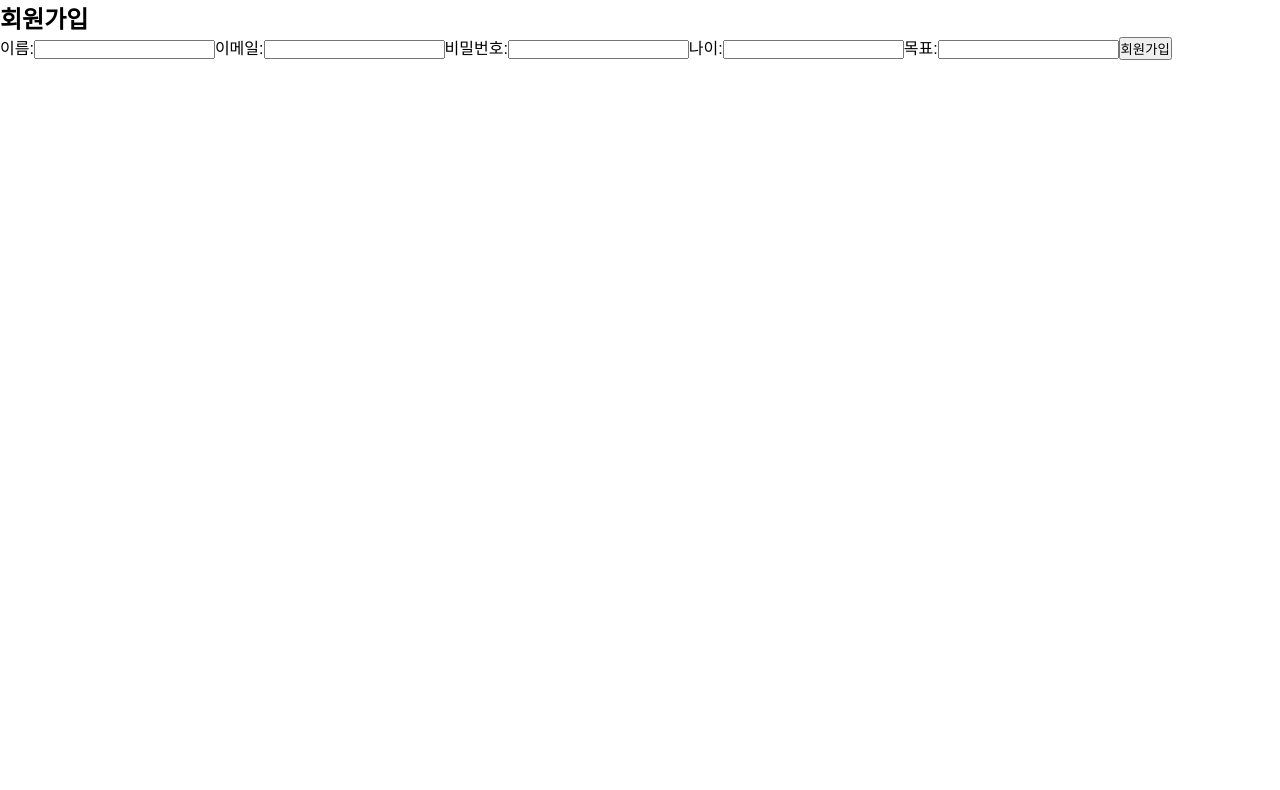
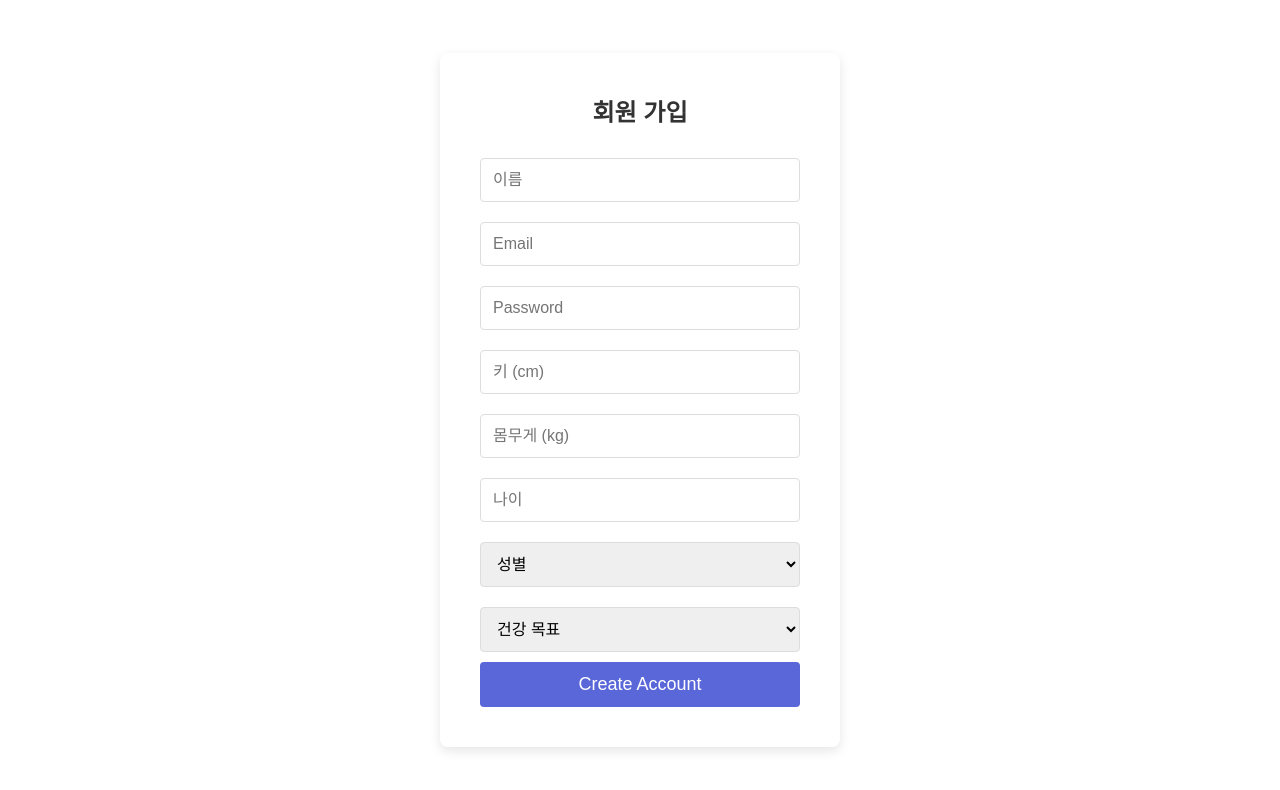
Before and after one commit to jklee3409/HealtManagement_Frontend, a React (Create React App) app: page /signup in a window 1280 px wide. Shown: the top 790 px of the page. Built offline with nearby package versions, Linux system fonts and the light colour scheme.

Commit message:
feat(registerpage): 회원가입 페이지 및 기능 구현

```diff
--- a/package.json
+++ b/package.json
@@ -11,6 +11,7 @@
     "react-dom": "^18.3.1",
     "react-router-dom": "^6.28.0",
     "react-scripts": "5.0.1",
+    "styled-components": "^6.1.13",
     "web-vitals": "^2.1.4"
   },
   "scripts": {
--- a/src/pages/HomePage.css
+++ b/src/pages/HomePage.css
@@ -12,7 +12,7 @@
   flex-direction: column;
   align-items: center;
   justify-content: center;
-  height: 100vh;
+  height: 10;
   padding: 20px;
 }
 
@@ -22,7 +22,7 @@
   justify-content: space-between;
   width: 100%;
   padding: 10px 20px;
-  background-color: #2A9D8F;
+  background-color: #8B5DFF;
   color: #fff;
   align-items: center;
 }
@@ -46,8 +46,8 @@
 .auth-buttons .button {
   margin-left: 15px;
   padding: 10px 15px;
-  background-color: #264653;
-  color: #fff;
+  background-color: #FFF8DE;
+  color: #563A9C;
   text-decoration: none;
   border-radius: 5px;
   font-weight: bold;
@@ -84,7 +84,7 @@
 .feature-box {
   width: 250px;
   padding: 20px;
-  background-color: #E9C46A;
+  background-color: #CB9DF0;
   border-radius: 8px;
   color: #fff;
   box-shadow: 0 4px 8px rgba(0, 0, 0, 0.2);
--- a/src/pages/HomePage.js
+++ b/src/pages/HomePage.js
@@ -9,7 +9,7 @@ function HomePage() {
             <header className="header">
                 <div className="logo-container">
                     <img src="/logo.png" alt="Service Logo" className="logo" />
-                    <h1 className="service-name">Health Management Service</h1>
+                    <h1 className="service-name">AI 건강 관리 서비스</h1>
                 </div>
                 <div className="auth-buttons">
                     <Link to="/login" className="button">로그인</Link>
@@ -21,7 +21,7 @@ function HomePage() {
             <main className="main-content">
                 <section className="intro">
                     <h2>건강 관리, 이젠 간편하게</h2>
-                    <p>당신의 건강 목표를 설정하고 매일 기록해보세요. 맞춤형 운동 및 식단 계획으로 건강한 삶을 이어가세요.</p>
+                    <p>당신의 목표를 설정하고 매일 기록해보세요. 맞춤형 운동 및 식단 계획으로 건강한 삶을 이어가세요.</p>
                 </section>
                 <section className="features">
                     <div className="feature-box">
--- a/src/pages/LoginPage.js
+++ b/src/pages/LoginPage.js
@@ -4,7 +4,7 @@ import { useNavigate } from 'react-router-dom';
 
 function LoginPage() {
   const [email, setEmail] = useState('');
-  const [password, setPAssword] = useState('');
+  const [password, setPassword] = useState('');
   const navigate = useNavigate();
 
   const handleSubmit = async (e) => {
--- a/src/pages/RegisterPage.js
+++ b/src/pages/RegisterPage.js
@@ -1,60 +1,160 @@
-// src/pages/RegisterPage.js
 import React, { useState } from 'react';
+import styled from 'styled-components';
 import axios from 'axios';
 import { useNavigate } from 'react-router-dom';
 
-function RegisterPage() {
-  const [email, setEmail] = useState('');
-  const [password, setPassword] = useState('');
-  const [name, setName] = useState('');
-  const [age, setAge] = useState('');
-  const [goal, setGoal] = useState('');
+const SignupContainer = styled.div`
+  display: flex;
+  justify-content: center;
+  align-items: center;
+  height: 100vh;
+`;
+
+const FormWrapper = styled.div`
+  width: 400px;
+  padding: 40px;
+  border-radius: 8px;
+  box-shadow: 0px 4px 12px rgba(0, 0, 0, 0.1);
+  display: flex;
+  flex-direction: column;
+  align-items: center;
+`;
+
+const Title = styled.h2`
+  font-size: 24px;
+  color: #333;
+  margin-bottom: 20px;
+`;
+
+const Input = styled.input`
+  width: 100%;
+  padding: 12px;
+  margin: 10px 0;
+  border: 1px solid #ddd;
+  border-radius: 4px;
+  font-size: 16px;
+`;
+
+const Select = styled.select`
+  width: 100%;
+  padding: 12px;
+  margin: 10px 0;
+  border: 1px solid #ddd;
+  border-radius: 4px;
+  font-size: 16px;
+`;
+
+const Button = styled.button`
+  width: 100%;
+  padding: 12px;
+  background-color: #5a67d8;
+  color: white;
+  border: none;
+  border-radius: 4px;
+  font-size: 18px;
+  cursor: pointer;
+  &:hover {
+    background-color: #4c51bf;
+  }
+`;
+
+const Signup = () => {
+  const [formData, setFormData] = useState({
+    username: '',
+    email: '',
+    password: '',
+    height: '',
+    weight: '',
+    age: '',
+    gender: '',
+    healthGoal: '',
+  });
+
   const navigate = useNavigate();
+
+  const handleChange = (e) => {
+    setFormData({
+      ...formData,
+      [e.target.name]: e.target.value,
+    });
+  };
 
   const handleSubmit = async (e) => {
     e.preventDefault();
     try {
-      await axios.post('http://localhost:8080/api/users/register', {
-        email,
-        password,
-        name,
-        age,
-        goal,
-      });
-      navigate('/');  // 로그인 페이지로 이동
+      console.log(formData);
+      await axios.post('http://localhost:8080/api/users/register', formData);
+      navigate('/home');
     } catch (error) {
-      console.error('회원가입 실패:', error);
+      console.error("Signup error:", error);
+      alert("회원가입에 실패했습니다. 누락된 정보가 없는지 확인해주세요.");
     }
   };
 
   return (
-    <div>
-      <h2>회원가입</h2>
-      <form onSubmit={handleSubmit}>
-        <label>
-          이름:
-          <input type="text" value={name} onChange={(e) => setName(e.target.value)} required />
-        </label>
-        <label>
-          이메일:
-          <input type="email" value={email} onChange={(e) => setEmail(e.target.value)} required />
-        </label>
-        <label>
-          비밀번호:
-          <input type="password" value={password} onChange={(e) => setPassword(e.target.value)} required />
-        </label>
-        <label>
-          나이:
-          <input type="number" value={age} onChange={(e) => setAge(e.target.value)} required />
-        </label>
-        <label>
-          목표:
-          <input type="text" value={goal} onChange={(e) => setGoal(e.target.value)} />
-        </label>
-        <button type="submit">회원가입</button>
-      </form>
-    </div>
+    <SignupContainer>
+      <FormWrapper>
+        <Title>회원 가입</Title>
+        <form onSubmit={handleSubmit}>
+          <Input
+            type="text"
+            name="username"
+            placeholder="이름"
+            value={formData.username}
+            onChange={handleChange}
+          />
+          <Input
+            type="email"
+            name="email"
+            placeholder="Email"
+            value={formData.email}
+            onChange={handleChange}
+          />
+          <Input
+            type="password"
+            name="password"
+            placeholder="Password"
+            value={formData.password}
+            onChange={handleChange}
+          />
+          <Input
+            type="number"
+            name="height"
+            placeholder="키 (cm)"
+            value={formData.height}
+            onChange={handleChange}
+          />
+          <Input
+            type="number"
+            name="weight"
+            placeholder="몸무게 (kg)"
+            value={formData.weight}
+            onChange={handleChange}
+          />
+          <Input
+            type="number"
+            name="age"
+            placeholder="나이"
+            value={formData.age}
+            onChange={handleChange}
+          />
+          <Select name="gender" value={formData.gender} onChange={handleChange}>
+            <option value="">성별</option>
+            <option value="male">남성</option>
+            <option value="female">여성</option>
+            <option value="other">기타</option>
+          </Select>
+          <Select name="healthGoal" value={formData.healthGoal} onChange={handleChange}>
+            <option value="">건강 목표</option>
+            <option value="weight_loss">체중 감량</option>
+            <option value="muscle_gain">근육 증가</option>
+            <option value="maintenance">유지</option>
+          </Select>
+          <Button type="submit">Create Account</Button>
+        </form>
+      </FormWrapper>
+    </SignupContainer>
   );
-}
+};
 
-export default RegisterPage;
+export default Signup;
```
Also changed, not shown: public/logo.png (added), 1 other file (tests, documents, lock files or other folders).
